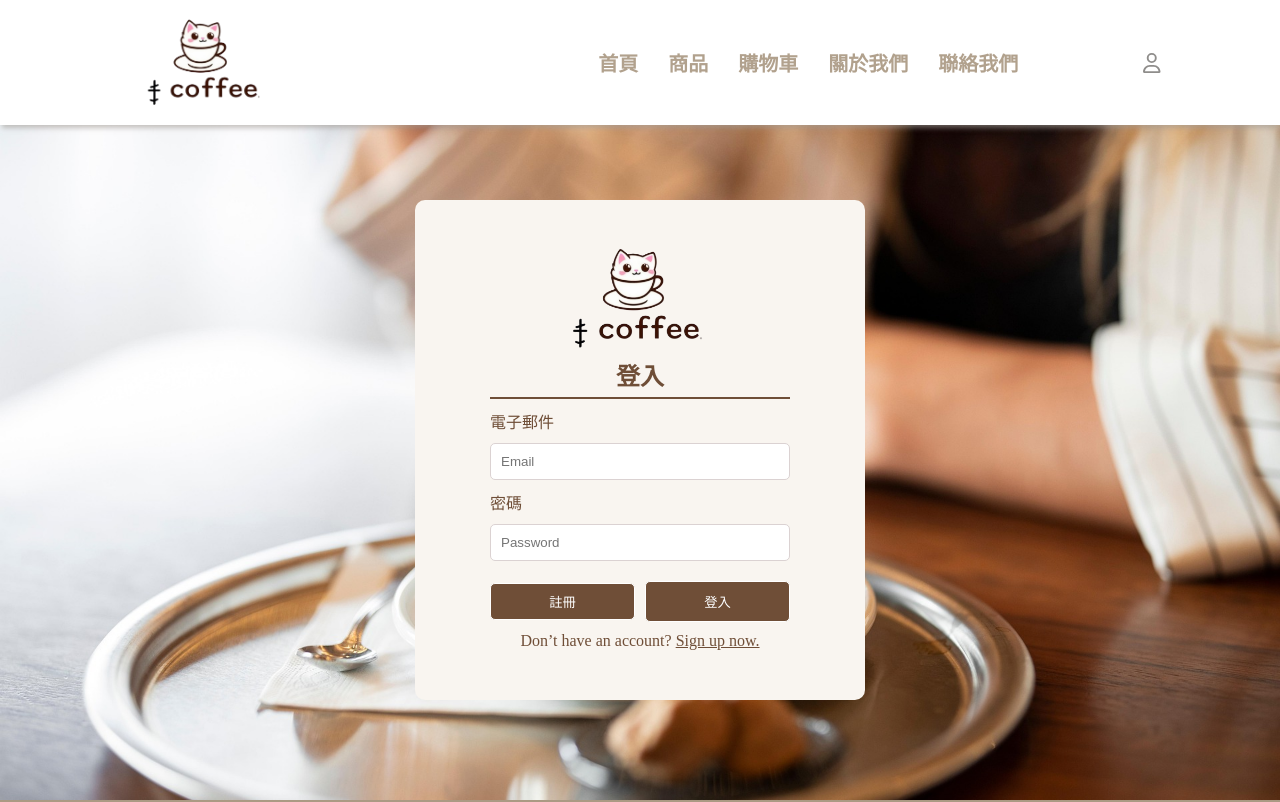
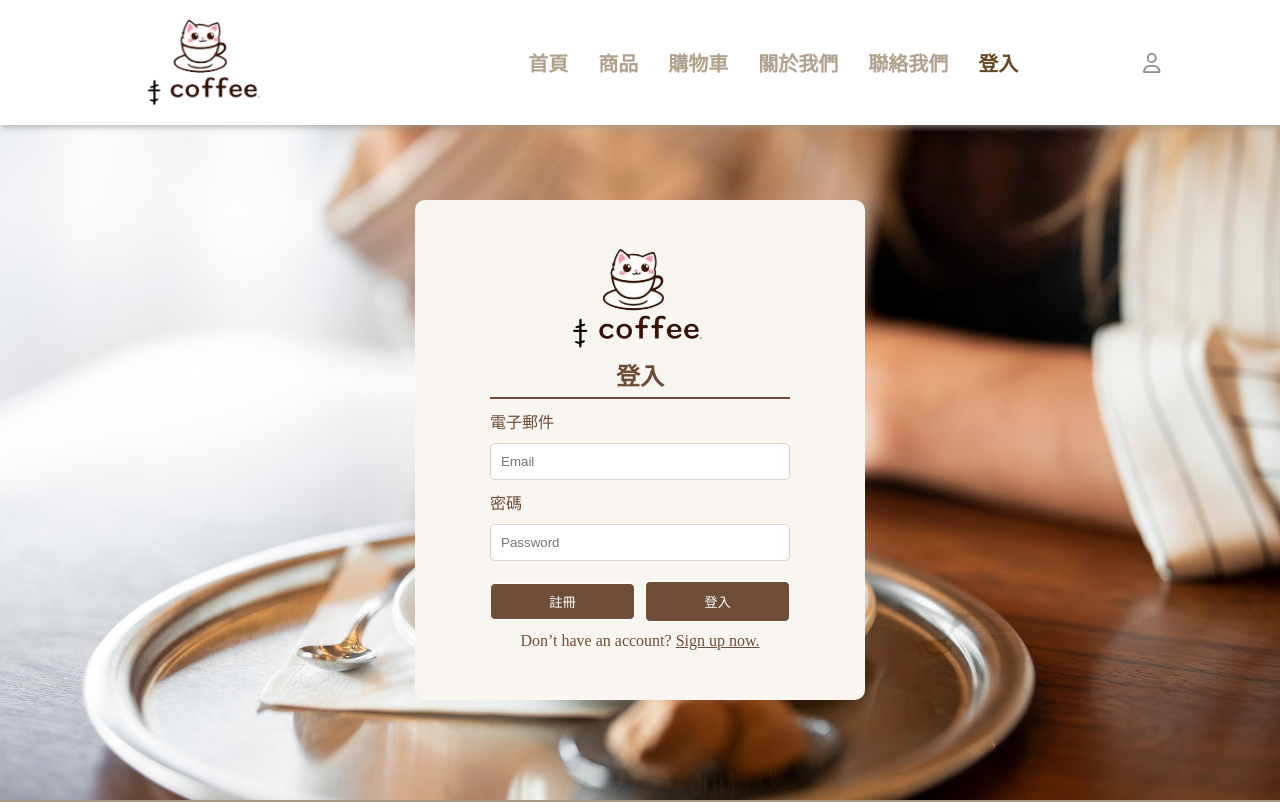
Before and after one commit to Hao-10/coffee-shop-web, a React (Vite) app: page /coffee-shop-web/login in a window 1280 px wide. Shown: the top 802 px of the page. Built offline with nearby package versions, Linux system fonts and the light colour scheme; no server answers.

Commit message:
修正手機版導覽列登出和登入顯示錯誤問題

```diff
--- a/src/components/Navbar.jsx
+++ b/src/components/Navbar.jsx
@@ -12,7 +12,7 @@ import { imgPath } from "../utils/imgPath";
 
 function Navbar() {
     const [isOpen, setIsOpen] = useState(false);
-    const [navToggle,setNavToggle] =useState(false); //導覽烈開關判斷
+    const [navToggle,setNavToggle] =useState(false); //導覽列開關判斷
     const closeTimer = useRef(null);
     const {handleSignout}= useAuth();
 
@@ -60,7 +60,7 @@ function Navbar() {
                     <li><NavLink className={styles.navlink} to="/cart">購物車</NavLink></li>
                     <li><NavLink className={styles.navlink} to="/about">關於我們</NavLink></li>
                     <li><NavLink className={styles.navlink} to="/contact">聯絡我們</NavLink></li>
-                    {navToggle ? (
+                    {auth.currentUser ? (
                     <li className={styles.signout_li}><button onClick={handleSignout} >登出</button></li>
                     ) : (
                     <li><NavLink className={styles.navlink} to="/login">登入</NavLink></li>
```
